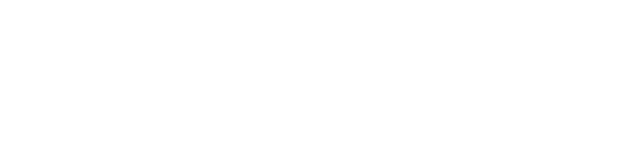
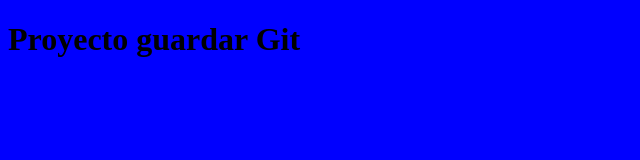
Before and after one commit to Mam20/CursoGit, a plain HTML site: page index.html in a window 1280 px wide. Shown: the whole page, without its empty margins (0-640 px from the left). Drawn offline with Linux system fonts and the light colour scheme.

```diff
--- /dev/null
+++ b/css/estilos.css
@@ -0,0 +1,5 @@
+@charset "utf-8";
+/* CSS Document */
+body{
+    background-color:#00F;
+}
--- a/index.html
+++ b/index.html
@@ -4,8 +4,9 @@
     <meta charset="UTF-8">
     <meta name="viewport" content="width=device-width, initial-scale=1.0">
     <title>Document</title>
+    <link href="css/estilos.css" rel="stylesheet" type="text/css">
 </head>
 <body>
-
+    <h1>Proyecto guardar Git</h1>
 </body>
 </html>
```
Also changed, not shown: js/javascript.js (added).
